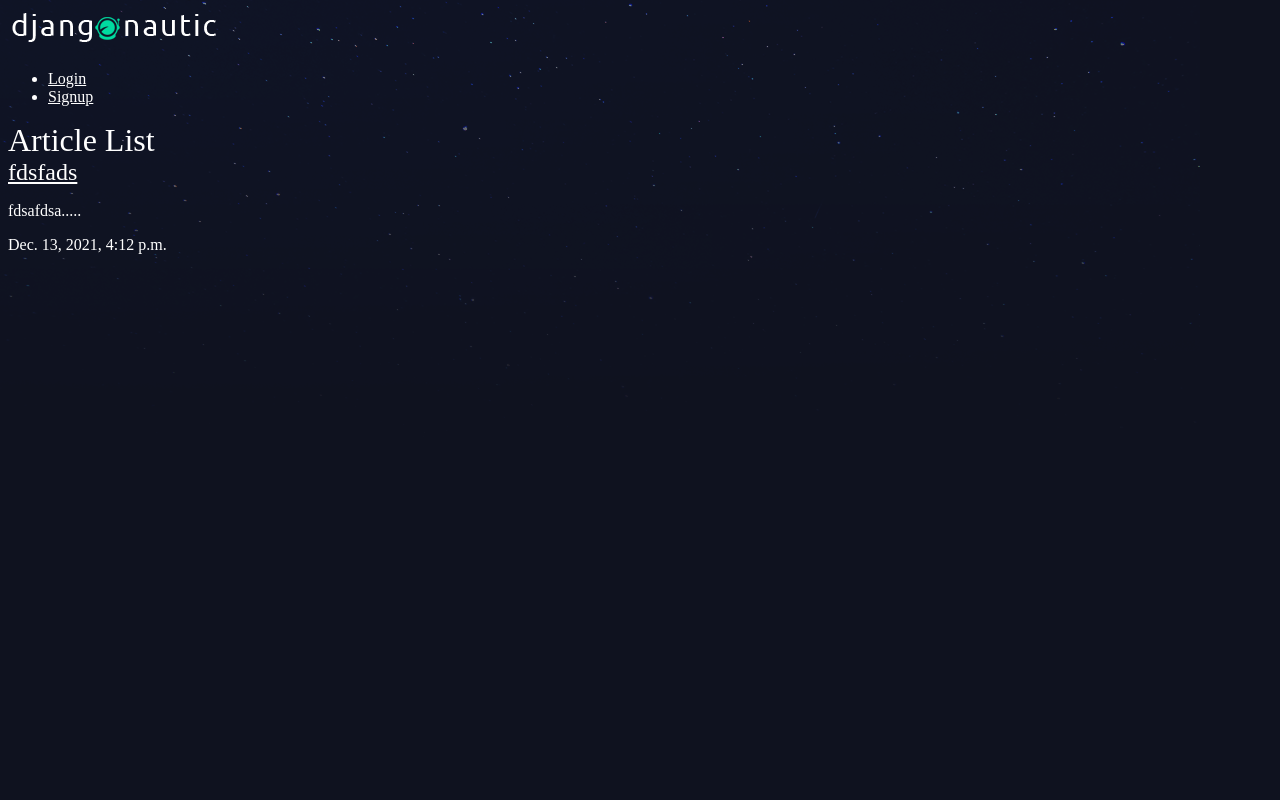
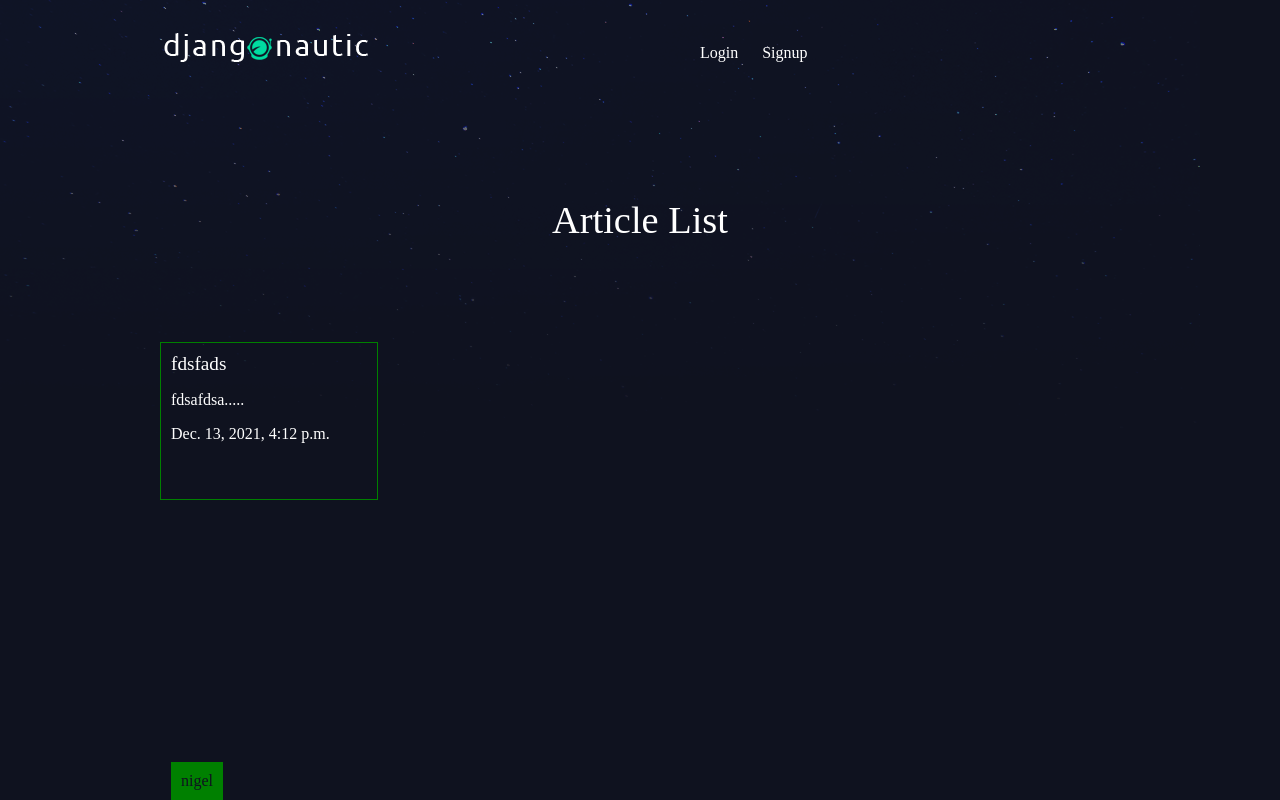
Before and after one commit to nigelAyling/my-django-repo, a Django app: page / in a window 1280 px wide. Run offline with Django 3.2, Linux system fonts and the light colour scheme; data comes from the database, SQL or seed files in the repository.

Commit message:
almost finnished 30

```diff
--- a/my_django_site/articles/templates/articles/article_list.html
+++ b/my_django_site/articles/templates/articles/article_list.html
@@ -9,6 +9,7 @@
                 <h2><a href="{%url 'articles:detail' slug=article.slug%}">{{article.title}}</a></h2>
                 <p>{{ article.snippet}}</p>
                 <p>{{ article.date }}</p>
+                <p class="author">{{ article.author.username }}</p>
             </div>
         {% endfor %}
     </div>
--- a/my_django_site/assets/styles.css
+++ b/my_django_site/assets/styles.css
@@ -12,9 +12,78 @@ body *{
 h1,h2,h3,h4,h5{
     font-weight:normal;
     margin:0;
+    color:white;
 }
 
 a,a:hover,a:visited{
     color:#fff;
-    text-decorations:none;
+    text-decoration:none;
 }
+
+.wrapper{
+    max-width:960px;
+    margin: 0 auto;
+}
+div.wrapper h1{
+    text-align:center;
+    margin:100px auto;
+    font-size:2.4em;
+}
+header {
+    display:grid;
+    grid-template-columns: 1fr 1fr;
+    padding: 20px 0;
+}
+nav li{
+    display:inline-block;
+    margin-left:20px;
+}
+nav button {
+    background:none;
+    color:white;
+    cursor:pointer;
+    border:0;
+    font-size:1.2em;
+
+}
+.articles{
+    display:grid;
+    grid-template-columns:1fr 1fr 1fr 1fr;
+    grid-gap:30px;
+
+}
+.article{
+    padding:10px;
+    border: 1px solid green;
+    padding-bottom:40px;
+}
+
+.article h2{
+    font-size:1.2em;
+}
+.article .author{
+    padding:10px;
+    background:green;
+    position:absolute;
+    bottom:0;
+    margin:0;
+    color:#0f121f
+}
+
+.article-detail .article{
+    padding:0;
+}
+
+.article-detail .article img{
+    max-width:100%
+}
+.article-detail .article h2{
+   text-align:center;
+   margin:20px auto;
+   font-size:2em
+
+}
+.article-detail .article p{
+   text-align:center;
+
+}
```
